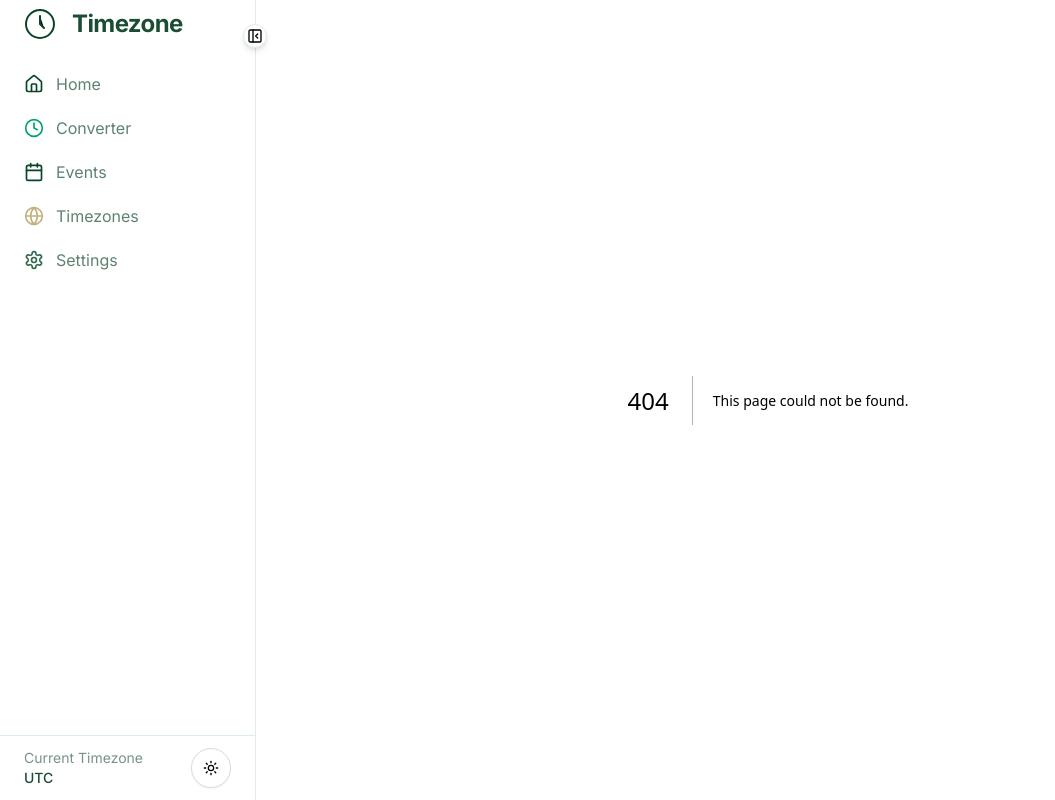
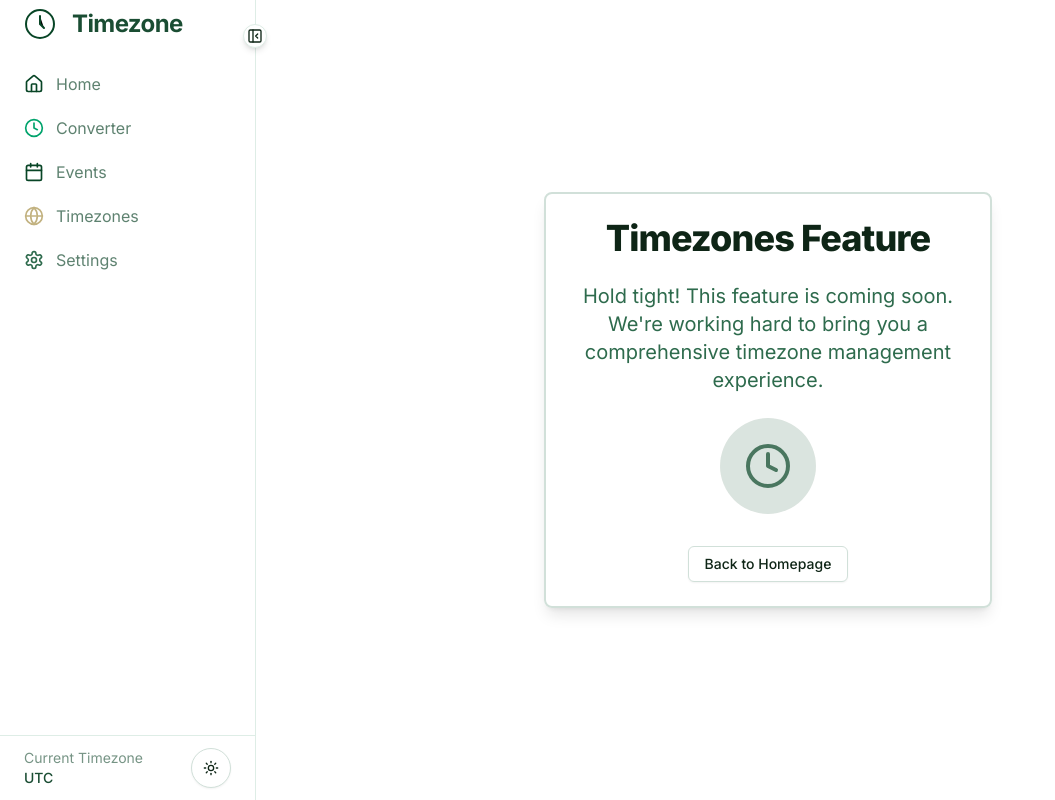
Before and after one commit to ACRonm/DateTime, a Next.js app in the folder frontend/: page /timezones in a window 1280 px wide. Before the commit this address had no page. Shown: the whole page, without its empty margins (0-1055 px from the left). Built offline with nearby package versions, Linux system fonts and the light colour scheme.

Commit message:
Add TimezonesPage component with placeholder content and navigation link

```diff
--- /dev/null
+++ b/frontend/src/app/timezones/page.tsx
@@ -0,0 +1,40 @@
+import Link from "next/link";
+import { Button } from "@/components/ui/button";
+
+export default function TimezonesPage() {
+  return (
+    <div className="container flex flex-col items-center justify-center min-h-screen py-12 text-center">
+      <div className="space-y-6 max-w-md mx-auto p-6 rounded-lg border-2 bg-card/95 backdrop-blur-sm shadow-lg">
+        <h1 className="text-4xl font-extrabold tracking-tight">
+          Timezones Feature
+        </h1>
+        <p className="text-xl text-muted-foreground">
+          Hold tight! This feature is coming soon. We're working hard to bring you
+          a comprehensive timezone management experience.
+        </p>
+        <div className="animate-pulse mx-auto w-24 h-24 flex items-center justify-center rounded-full bg-primary/20">
+          <svg
+            xmlns="http://www.w3.org/2000/svg"
+            width="48"
+            height="48"
+            viewBox="0 0 24 24"
+            fill="none"
+            stroke="currentColor"
+            strokeWidth="2"
+            strokeLinecap="round"
+            strokeLinejoin="round"
+            className="text-primary"
+          >
+            <circle cx="12" cy="12" r="10" />
+            <polyline points="12 6 12 12 16 14" />
+          </svg>
+        </div>
+        <Link href="/" passHref>
+          <Button variant="outline" className="mt-8">
+            Back to Homepage
+          </Button>
+        </Link>
+      </div>
+    </div>
+  );
+}
```
